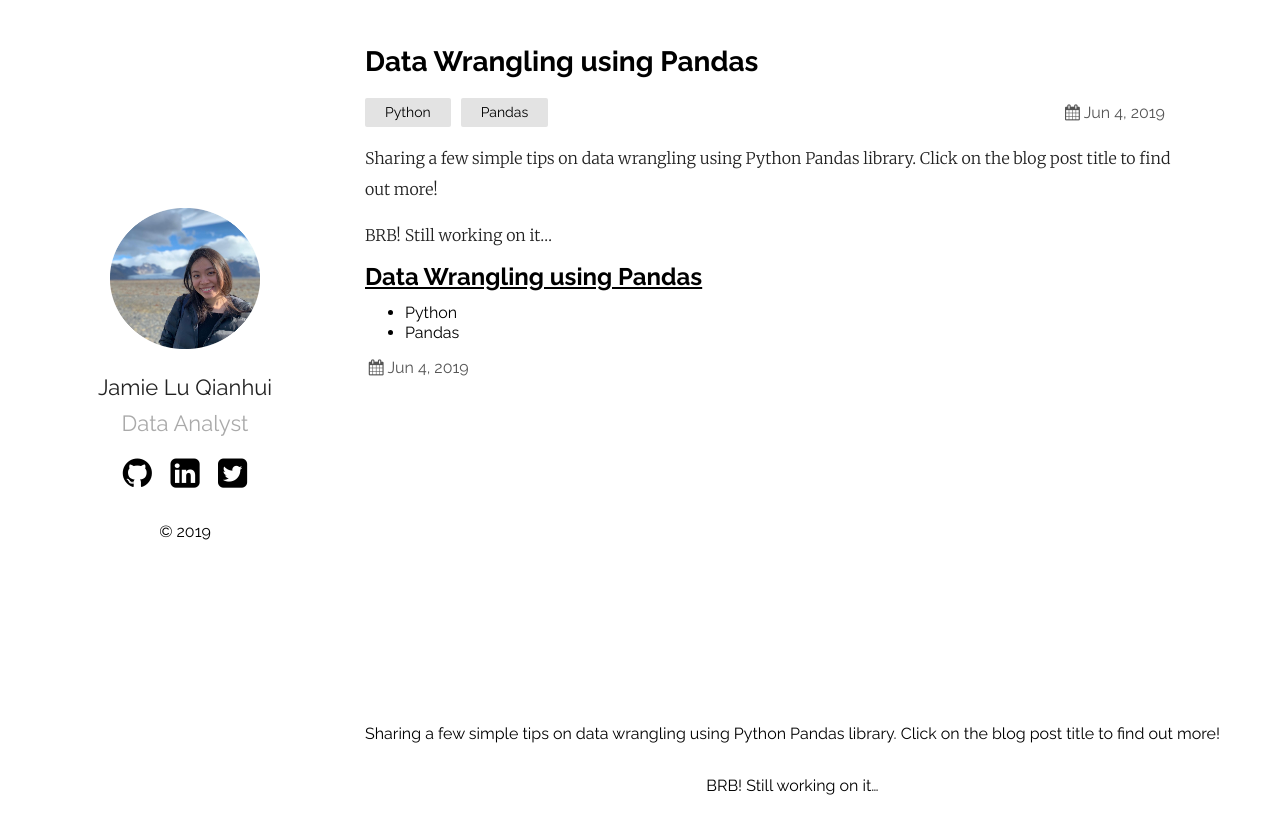
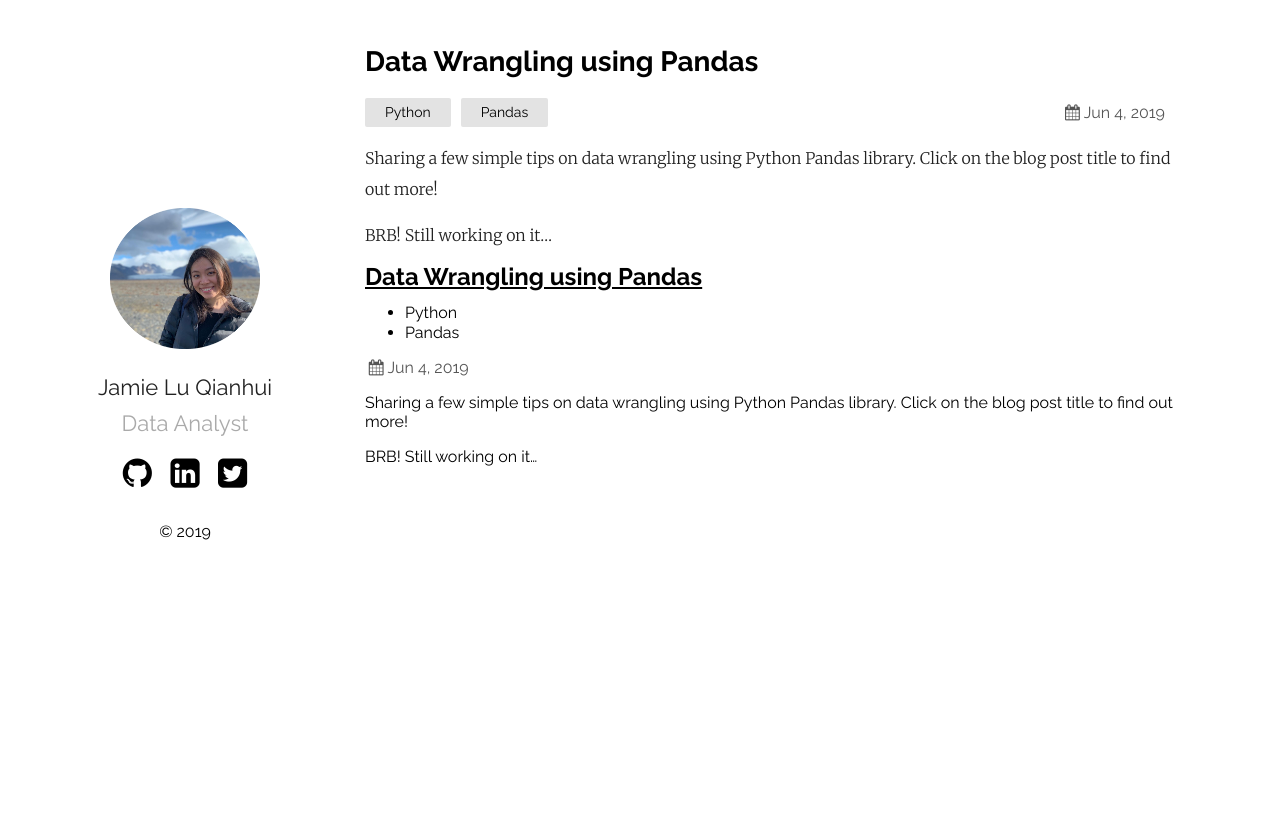
Before and after one commit to jamieqianhui/jamieqianhui.github.io, a Jekyll site: the page built from _posts/2019-06-04-Data-Wrangling-in-Python.markdown, in a window 1280 px wide. Shown: the top 834 px of the page. Built offline with Jekyll 4.4.1, drawn with Linux system fonts in a browser that asks for light colours.

Commit message:
Update post.html

```diff
--- a/_layouts/post.html
+++ b/_layouts/post.html
@@ -18,19 +18,19 @@ layout: default
 	{{ content }}
 </div>
 {%- assign date_format = site.minima.date_format | default: "%b %-d, %Y" -%}
-<div class="about-container">
-<a class="about-link" href="{{ page.url | relative_url }}">
-	<h2 class="about-title">{{ page.title | escape }}</h2>
+<div class="About-container">
+<a class="About-link" href="{{ page.url | relative_url }}">
+	<h2 class="About-title">{{ page.title | escape }}</h2>
 </a>
-<div class="about-meta">
-	<ul class="about-categories">
+<div class="About-meta">
+	<ul class="About-categories">
 		{%- for tag in page.categories -%}
 		<li>{{ tag }}</li>
 		{%- endfor -%}
 	</ul>
 	<div class="post-date"><i class="icon-calendar"></i>{{ page.date | date: date_format }}</div>
 </div>
-<div class="about">
+<div class="About">
 	{{ content }}
 </div>
 {%- if site.plainwhite.disqus_shortname -%}
```
